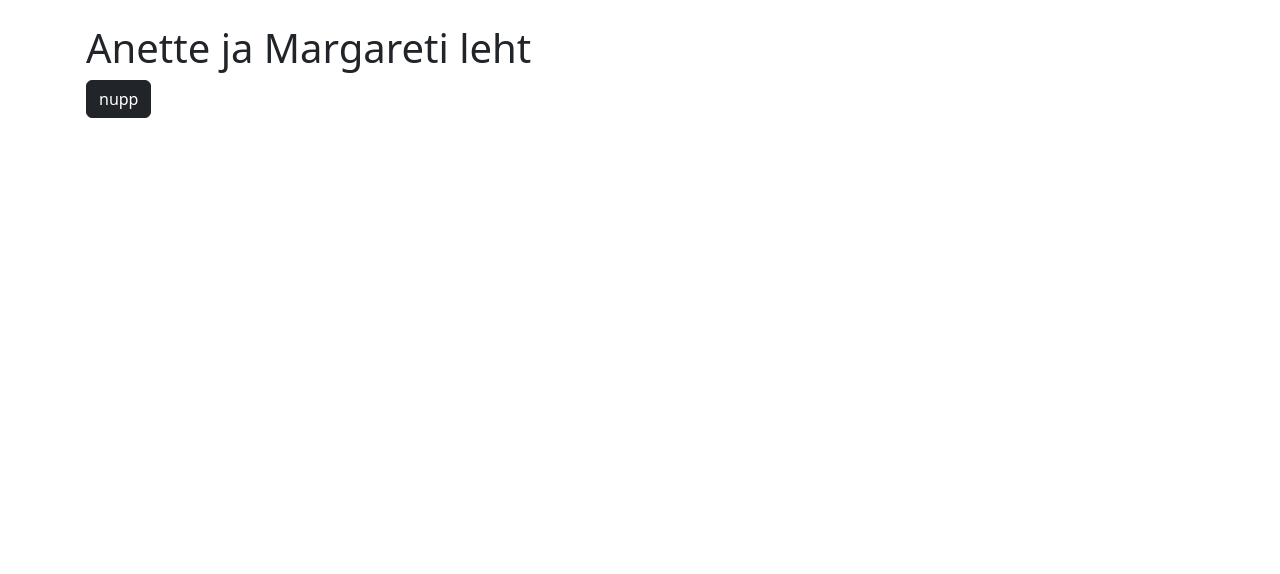
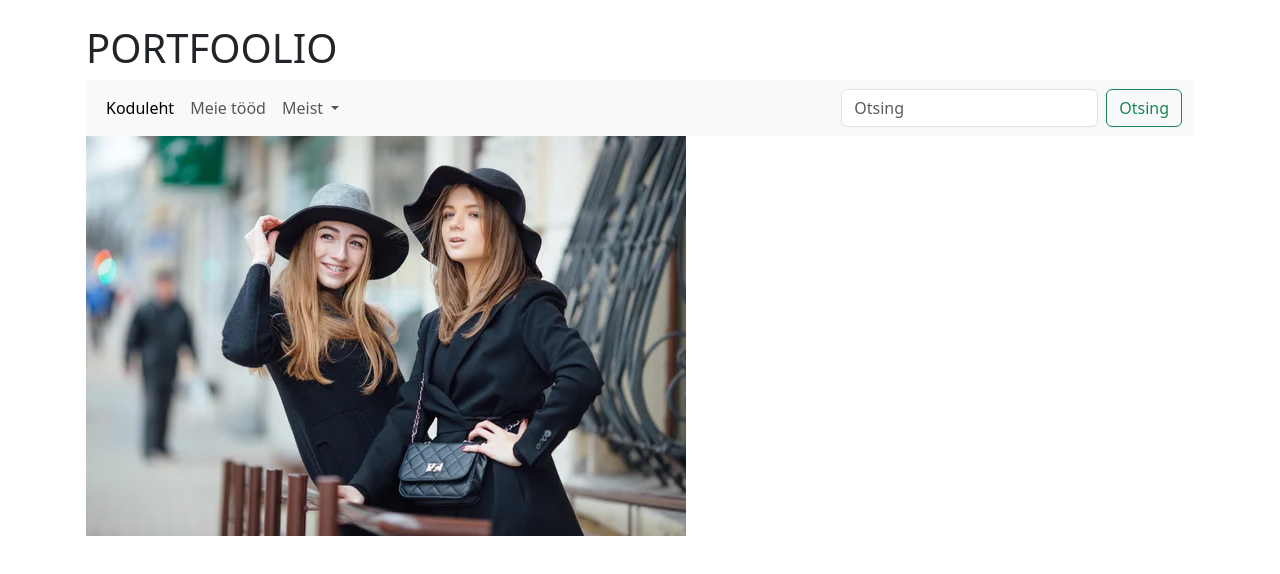
Before and after one commit to rmargaretr/vitebootstrap, a website built with Vite: page src/index.html in a window 1280 px wide. Built offline with nearby package versions, Linux system fonts and the light colour scheme; files whose address does not match are found by name.

Commit message:
lehekulg

```diff
--- a/src/index.html
+++ b/src/index.html
@@ -8,8 +8,42 @@
   </head>
   <body>
     <div class="container py-4 px-3 mx-auto">
-      <h1>Anette ja Margareti leht</h1>
-      <button class="btn btn-dark">nupp</button>
+      <h1>PORTFOOLIO</h1>
+
+      <nav class="navbar navbar-expand-lg bg-body-tertiary">
+        <div class="container-fluid">
+          <button class="navbar-toggler" type="button" data-bs-toggle="collapse" data-bs-target="#navbarSupportedContent" aria-controls="navbarSupportedContent" aria-expanded="false" aria-label="Toggle navigation">
+            <span class="navbar-toggler-icon"></span>
+          </button>
+          <div class="collapse navbar-collapse" id="navbarSupportedContent">
+            <ul class="navbar-nav me-auto mb-2 mb-lg-0">
+              <li class="nav-item">
+                <a class="nav-link active" aria-current="page" href="#">Koduleht</a>
+              </li>
+              <li class="nav-item">
+                <a class="nav-link" href="#">Meie tööd</a>
+              </li>
+              <li class="nav-item dropdown">
+                <a class="nav-link dropdown-toggle" href="#" role="button" data-bs-toggle="dropdown" aria-expanded="false">
+                  Meist
+                </a>
+                <ul class="dropdown-menu">
+                  <li><a class="dropdown-item" href="#">Margaret</a></li>
+                  <li><a class="dropdown-item" href="#">Anette</a></li>
+                </ul>
+              </li>
+            </ul>
+            <form class="d-flex" role="search">
+              <input class="form-control me-2" type="search" placeholder="Otsing" aria-label="Search">
+              <button class="btn btn-outline-success" type="submit">Otsing</button>
+            </form>
+          </div>
+        </div>
+      </nav>
+      <img src="asendus.jpg" class="img-fluid" alt="...">
+
+
+      </div>
     </div>
   </body>
 </html>
--- a/src/scss/styles.scss
+++ b/src/scss/styles.scss
@@ -1,2 +1,7 @@
 // Import all of Bootstrap's CSS
 @import "bootstrap/scss/bootstrap";
+@import "bootstrap/scss/functions";
+@import "bootstrap/scss/variables";
+
+$primary: #193d25;
+$secondary: rgb(220, 255, 231);
```
Also changed, not shown: src/scss/img/asendus.jpg (added), 2 other files.
